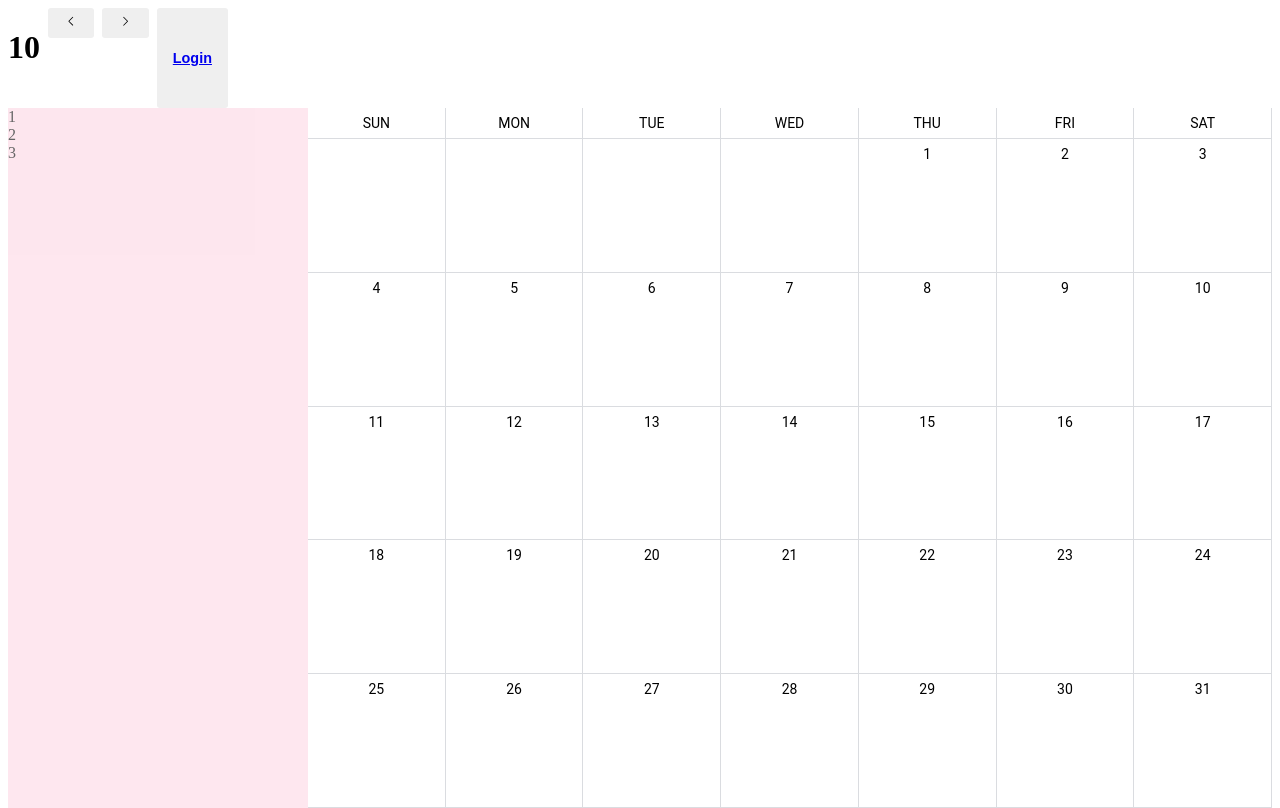
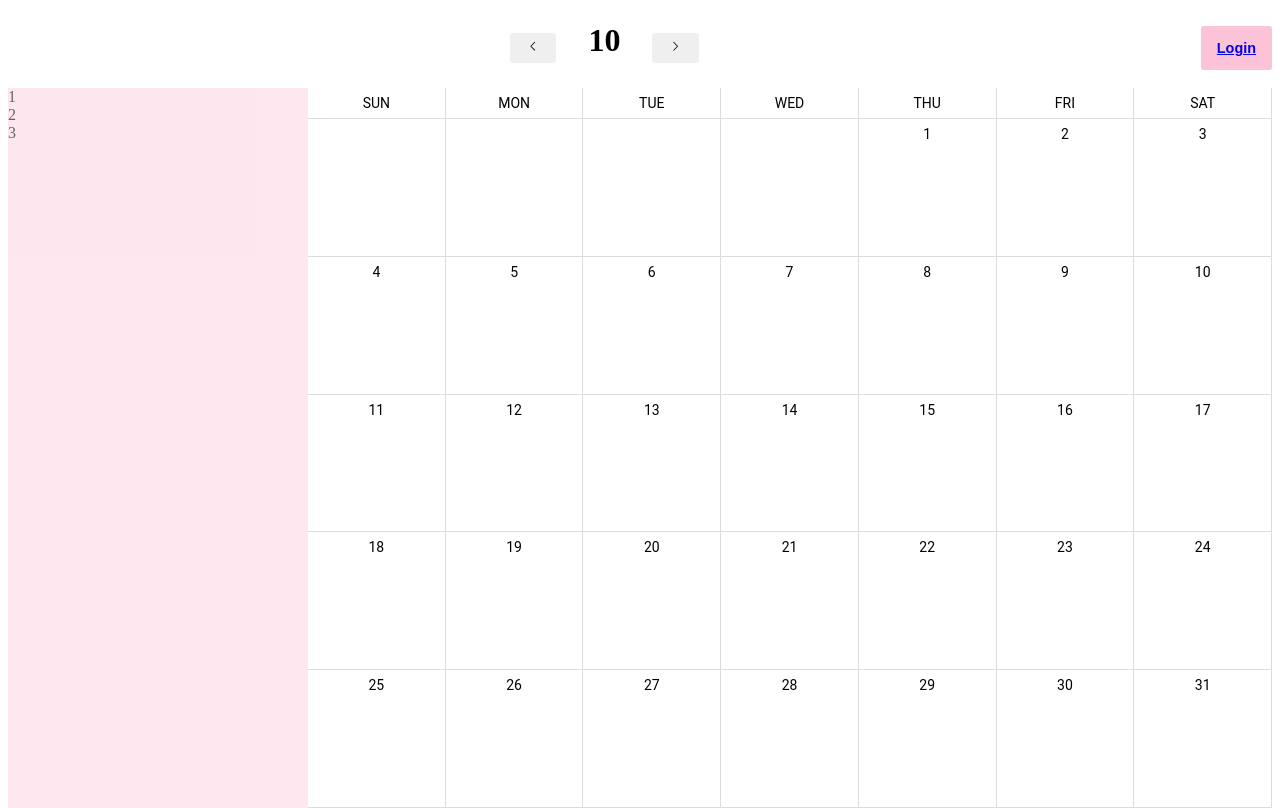
Before and after one commit to garosero/Diary-Calendar, a React app in the folder frontend/: page / in a window 1280 px wide. Built offline with nearby package versions, Linux system fonts and the light colour scheme.

Commit message:
header css 수정

```diff
--- a/frontend/src/Components/Calendar.scss
+++ b/frontend/src/Components/Calendar.scss
@@ -19,8 +19,20 @@ html, body {
      display : flex;
      flex-direction: row;
     // margin-bottom : 10px;
-    height : 100px;
+    height : 5rem;
+    align-items: center;
+}
 
+.Header-item {
+
+  margin-left : auto;
+  /* flex : 0 0 auto*/
+}
+
+.Header-item-login {
+  height : 3em;
+  margin-left : auto;
+  background-color : #fcc2d7;
 }
 
 .app-title {
--- a/frontend/src/Components/Header.js
+++ b/frontend/src/Components/Header.js
@@ -6,8 +6,8 @@ import { Link } from "react-router-dom";
 const Header = () => {
   return (
   <div className="Header">
-      <MovePageButton />
-      <button>
+      <MovePageButton className="Header-item"/>
+      <button className="Header-item-login">
           <Link to="/Login">Login</Link>
       </button>
   </div>
--- a/frontend/src/Components/MovePageButton.js
+++ b/frontend/src/Components/MovePageButton.js
@@ -1,7 +1,16 @@
 import React, { useState, useEffect, useContext } from "react";
 import { VscChevronLeft, VscChevronRight } from "react-icons/vsc";
 import DateContext from "../contexts/date";
+import styled from 'styled-components';
 
+const StyleButton = styled.button`
+  margin : 2rem;
+`
+
+const MonthBlock = styled.div`
+  display :flex;
+  flex-direction : row;
+`;
 
 const MovePageButton = () => {
   const { currentMonth, setCurrentMonth } = useContext(DateContext);
@@ -19,15 +28,15 @@ const MovePageButton = () => {
   };
 
   return (
-    <>
+    <MonthBlock className="Header-item">
+      <StyleButton className="changeMonth" onClick={minusMonth}>
+        <VscChevronLeft />
+      </StyleButton>
       <h1>{currentMonth}</h1>
-      <button className="changeMonth" onClick={minusMonth}>
-        <VscChevronLeft />
-      </button>
-      <button className="changeMonth" onClick={plusMonth}>
+      <StyleButton className="changeMonth" onClick={plusMonth}>
         <VscChevronRight />
-      </button>
-    </>
+      </StyleButton>
+    </MonthBlock>
   );
 };
 
```
